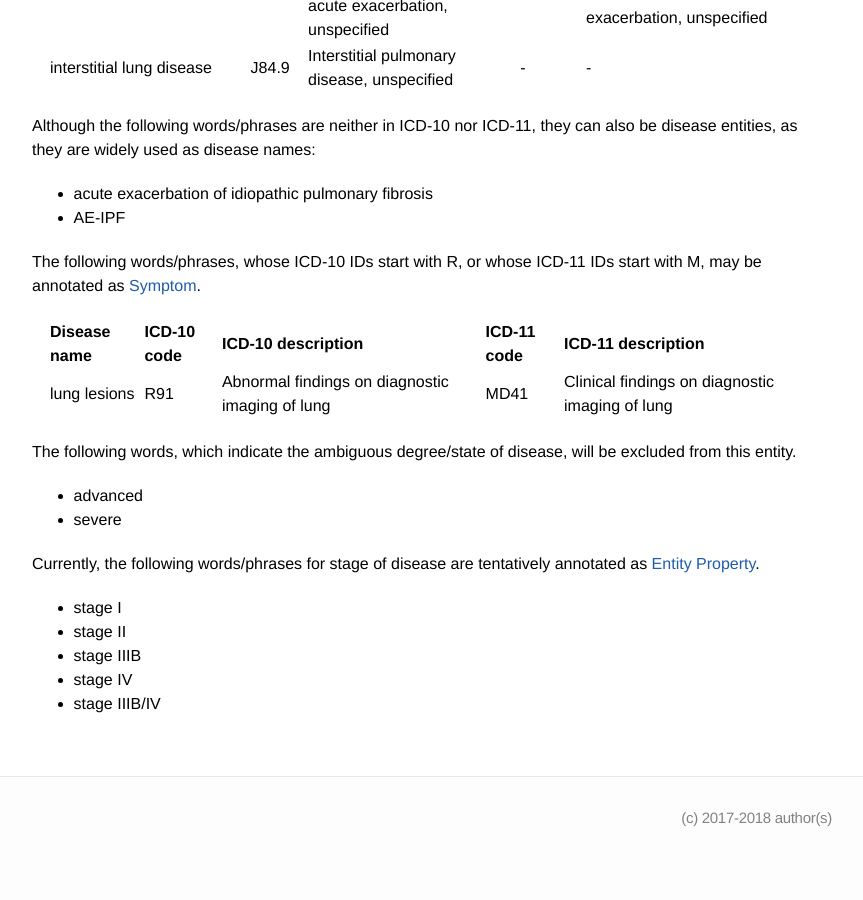
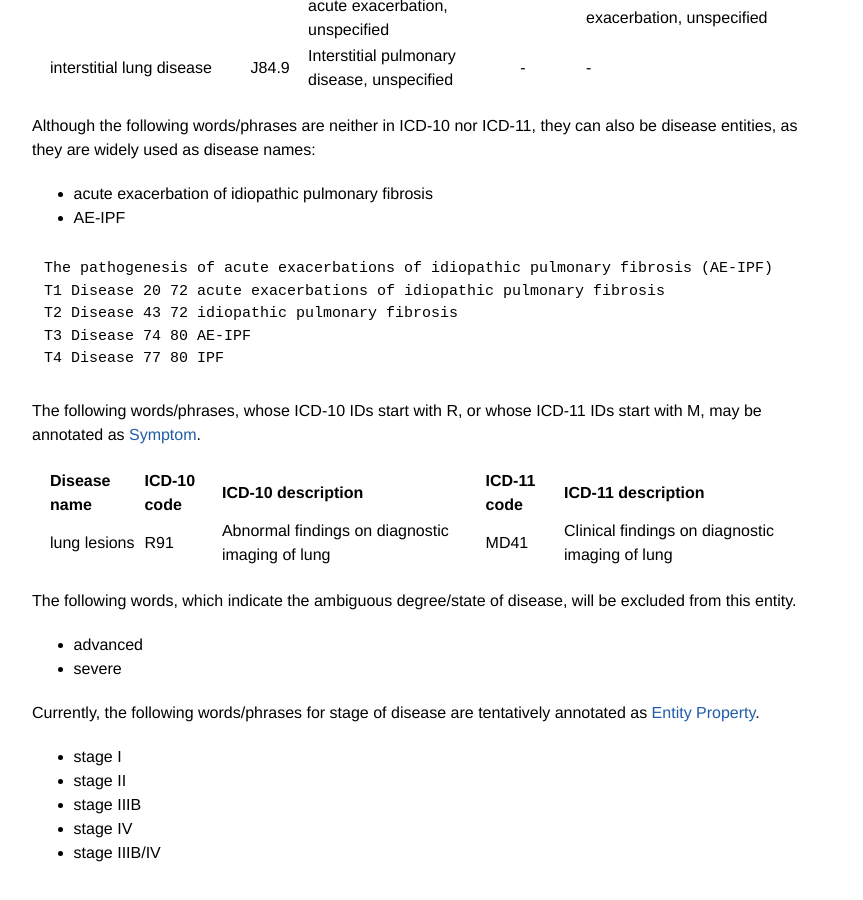
Before and after one commit to ezcatdb/clinicalcorpus-guidelines, a Jekyll site: the page built from _entity/Disease.md, in a window 1280 px wide and 900 px high, scrolled down 1617 px. Shown: the whole window, without its empty margins (208-1071 px from the left). Built offline with Jekyll 4.4.1, drawn with Linux system fonts in a browser that asks for light colours; before the commit the page ends 2477 px from its top, so only the background shows below that.

Commit message:
included a new sample sentence in Disease.md

```diff
--- a/_entity/Disease.md
+++ b/_entity/Disease.md
@@ -60,6 +60,13 @@ Although the following words/phrases are neither in ICD-10 nor ICD-11, they can
 - acute exacerbation of idiopathic pulmonary fibrosis
 - AE-IPF
 
+~~~ ann
+The pathogenesis of acute exacerbations of idiopathic pulmonary fibrosis (AE-IPF)
+T1 Disease 20 72 acute exacerbations of idiopathic pulmonary fibrosis
+T2 Disease 43 72 idiopathic pulmonary fibrosis
+T3 Disease 74 80 AE-IPF
+T4 Disease 77 80 IPF
+~~~
 
 
 The following words/phrases, whose ICD-10 IDs start with R, or whose ICD-11 IDs start with M, may be annotated as [Symptom]().
```
